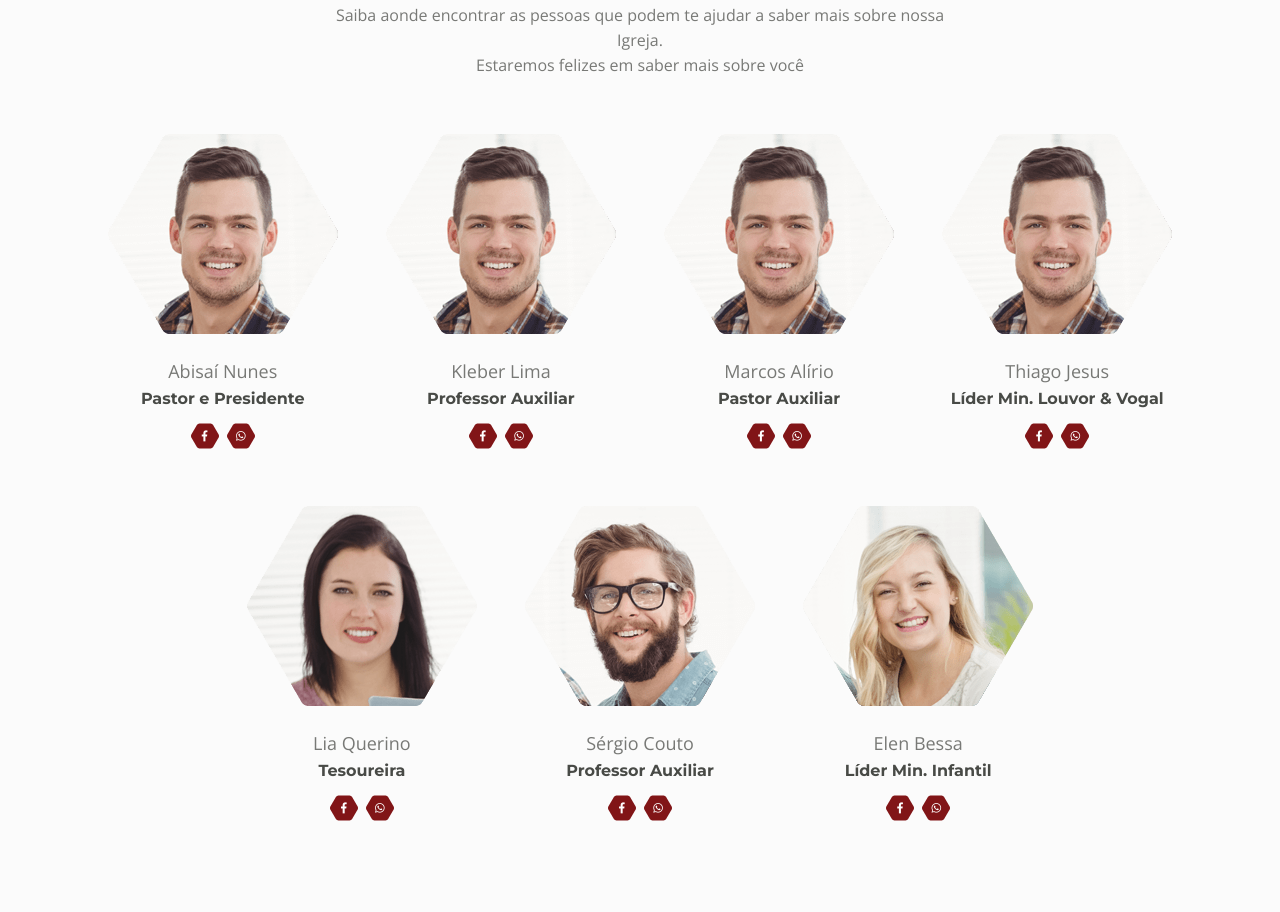
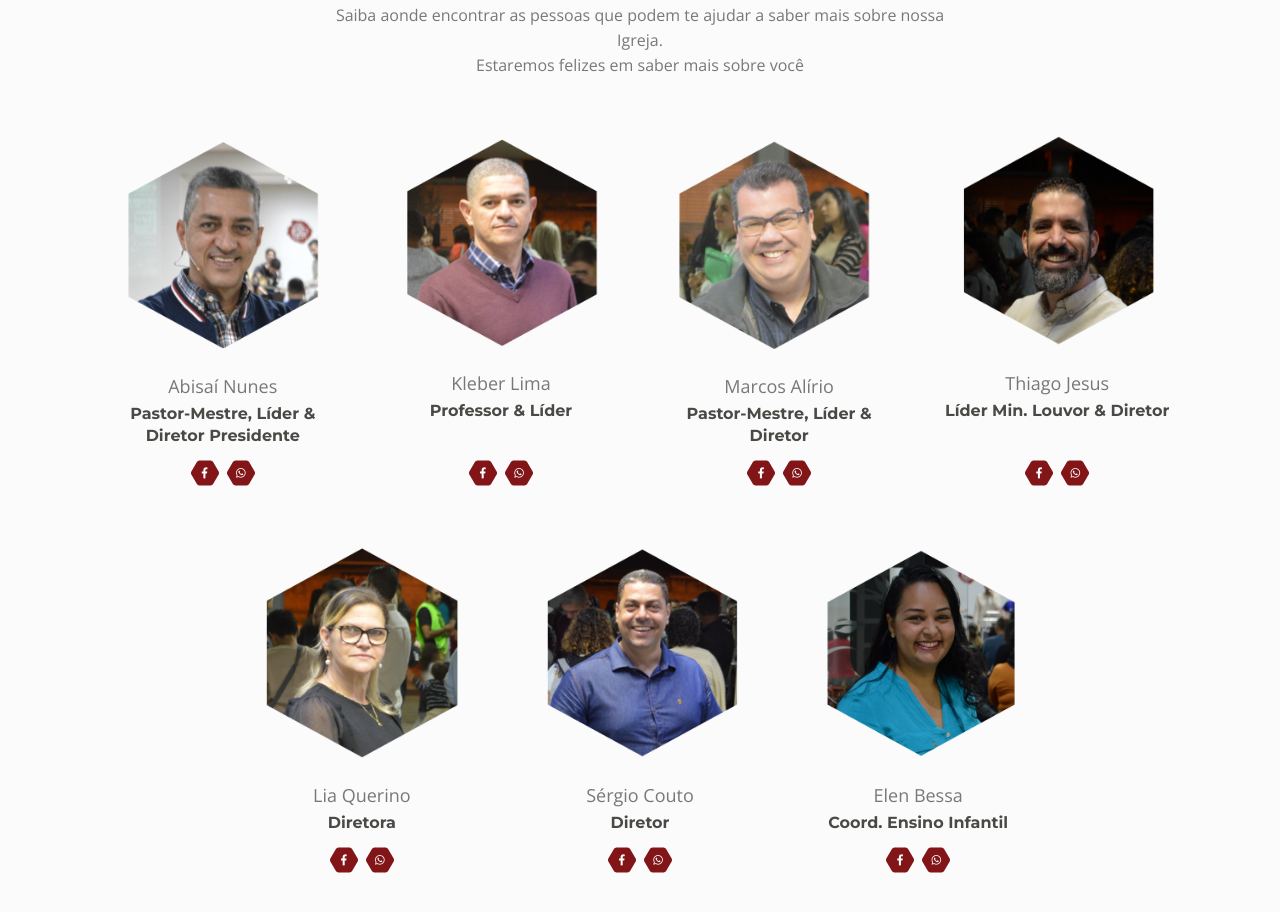
Before and after one commit to aalianca/about-us, a plain HTML site: page index.html in a window 1280 px wide. Shown: the part 5818-6730 px from the top of the page. Drawn offline with nearby package versions, Linux system fonts and the light colour scheme.

Commit message:
:recycle: Updating leadership profile photos

```diff
--- a/index.html
+++ b/index.html
@@ -789,10 +789,10 @@
                     <!-- Team Member -->
                     <div class="team-member">
                         <div class="image-wrapper">
-                            <img class="img-fluid" src="images/team-1.png" alt="alternative">
+                            <img class="img-fluid" src="images/abisai.png" alt="alternative">
                         </div> <!-- end of image-wrapper -->
                         <p class="p-large">Abisaí Nunes</p>
-                        <p class="job-title">Pastor e Presidente</p>
+                        <p class="job-title">Pastor-Mestre, Líder &amp; Diretor Presidente</p>
                         <span class="social-icons">
                             <span class="fa-stack">
                                 <a href="#your-link">
@@ -801,7 +801,7 @@
                                 </a>
                             </span>
                             <span class="fa-stack">
-                                <a href="#your-link">
+                                <a href="https://wa.me/5561984438069" target="_blank">
                                     <span class="hexagon"></span>
                                     <i class="fab fa-whatsapp fa-stack-1x"></i>
                                 </a>
@@ -812,10 +812,10 @@
 
                     <div class="team-member">
                         <div class="image-wrapper">
-                            <img class="img-fluid" src="images/team-1.png" alt="alternative">
+                            <img class="img-fluid" src="images/Kleber.png" alt="alternative">
                         </div> <!-- end of image-wrapper -->
                         <p class="p-large">Kleber Lima</p>
-                        <p class="job-title">Professor Auxiliar</p>
+                        <p class="job-title">Professor &amp; Líder</p><br>
                         <span class="social-icons">
                             <span class="fa-stack">
                                 <a href="#your-link">
@@ -824,7 +824,7 @@
                                 </a>
                             </span>
                             <span class="fa-stack">
-                                <a href="#your-link">
+                                <a href="https://wa.me/5561982717558" target="_blank">
                                     <span class="hexagon"></span>
                                     <i class="fab fa-whatsapp fa-stack-1x"></i>
                                 </a>
@@ -835,10 +835,10 @@
 
                     <div class="team-member">
                         <div class="image-wrapper">
-                            <img class="img-fluid" src="images/team-1.png" alt="alternative">
+                            <img class="img-fluid" src="images/Marcos.png" alt="alternative">
                         </div> <!-- end of image-wrapper -->
                         <p class="p-large">Marcos Alírio</p>
-                        <p class="job-title">Pastor Auxiliar</p>
+                        <p class="job-title">Pastor-Mestre, Líder &amp; Diretor</p>
                         <span class="social-icons">
                             <span class="fa-stack">
                                 <a href="#your-link">
@@ -847,7 +847,7 @@
                                 </a>
                             </span>
                             <span class="fa-stack">
-                                <a href="#your-link">
+                                <a href="https://wa.me/5561992176911" target="_blank">
                                     <span class="hexagon"></span>
                                     <i class="fab fa-whatsapp fa-stack-1x"></i>
                                 </a>
@@ -858,10 +858,10 @@
 
                     <div class="team-member">
                         <div class="image-wrapper">
-                            <img class="img-fluid" src="images/team-1.png" alt="alternative">
+                            <img class="img-fluid" src="images/Canca.png" alt="alternative">
                         </div> <!-- end of image-wrapper -->
                         <p class="p-large">Thiago Jesus</p>
-                        <p class="job-title">Líder Min. Louvor &amp; Vogal</p>
+                        <p class="job-title">Líder Min. Louvor &amp; Diretor</p><br>
                         <span class="social-icons">
                             <span class="fa-stack">
                                 <a href="#your-link">
@@ -870,7 +870,7 @@
                                 </a>
                             </span>
                             <span class="fa-stack">
-                                <a href="#your-link">
+                                <a href="https://wa.me/5561985242964" target="_blank">
                                     <span class="hexagon"></span>
                                     <i class="fab fa-whatsapp fa-stack-1x"></i>
                                 </a>
@@ -882,10 +882,10 @@
                     <!-- Team Member -->
                     <div class="team-member">
                         <div class="image-wrapper">
-                            <img class="img-fluid" src="images/team-2.png" alt="alternative">
+                            <img class="img-fluid" src="images/Lia.png" alt="alternative">
                         </div> <!-- end of image wrapper -->
                         <p class="p-large">Lia Querino</p>
-                        <p class="job-title">Tesoureira</p>
+                        <p class="job-title">Diretora</p>
                         <span class="social-icons">
                             <span class="fa-stack">
                                 <a href="#your-link">
@@ -894,7 +894,7 @@
                                 </a>
                             </span>
                             <span class="fa-stack">
-                                <a href="#your-link">
+                                <a href="https://wa.me/5561984572952" target="_blank">
                                     <span class="hexagon"></span>
                                     <i class="fab fa-whatsapp fa-stack-1x"></i>
                                 </a>
@@ -906,10 +906,10 @@
                     <!-- Team Member -->
                     <div class="team-member">
                         <div class="image-wrapper">
-                            <img class="img-fluid" src="images/team-3.png" alt="alternative">
+                            <img class="img-fluid" src="images/Sergio.png" alt="alternative">
                         </div> <!-- end of image wrapper -->
                         <p class="p-large">Sérgio Couto</p>
-                        <p class="job-title">Professor Auxiliar</p>
+                        <p class="job-title">Diretor</p>
                         <span class="social-icons">
                             <span class="fa-stack">
                                 <a href="#your-link">
@@ -918,7 +918,7 @@
                                 </a>
                             </span>
                             <span class="fa-stack">
-                                <a href="#your-link">
+                                <a href="https://wa.me/5561981466813" target="_blank">
                                     <span class="hexagon"></span>
                                     <i class="fab fa-whatsapp fa-stack-1x"></i>
                                 </a>
@@ -930,10 +930,10 @@
                     <!-- Team Member -->
                     <div class="team-member">
                         <div class="image-wrapper">
-                            <img class="img-fluid" src="images/team-4.png" alt="alternative">
+                            <img class="img-fluid" src="images/Elen.png" alt="alternative">
                         </div> <!-- end of image wrapper -->
                         <p class="p-large">Elen Bessa</p>
-                        <p class="job-title">Líder Min. Infantil</p>
+                        <p class="job-title">Coord. Ensino Infantil</p>
                         <span class="social-icons">
                             <span class="fa-stack">
                                 <a href="#your-link">
@@ -942,7 +942,7 @@
                                 </a>
                             </span>
                             <span class="fa-stack">
-                                <a href="#your-link">
+                                <a href="https://wa.me/5561985391108" target="_blank">
                                     <span class="hexagon"></span>
                                     <i class="fab fa-whatsapp fa-stack-1x"></i>
                                 </a>
```
Also changed, not shown: images/Canca.png (added), images/Elen.png (added), images/Kleber.png (added), images/Lia.png (added), images/Marcos.png (added), images/Sergio.png (added), images/abisai.png (added), images/kleber-modified.jpeg (added), images/kleber.jpeg (added), images/marcos-hexa.png (added).
